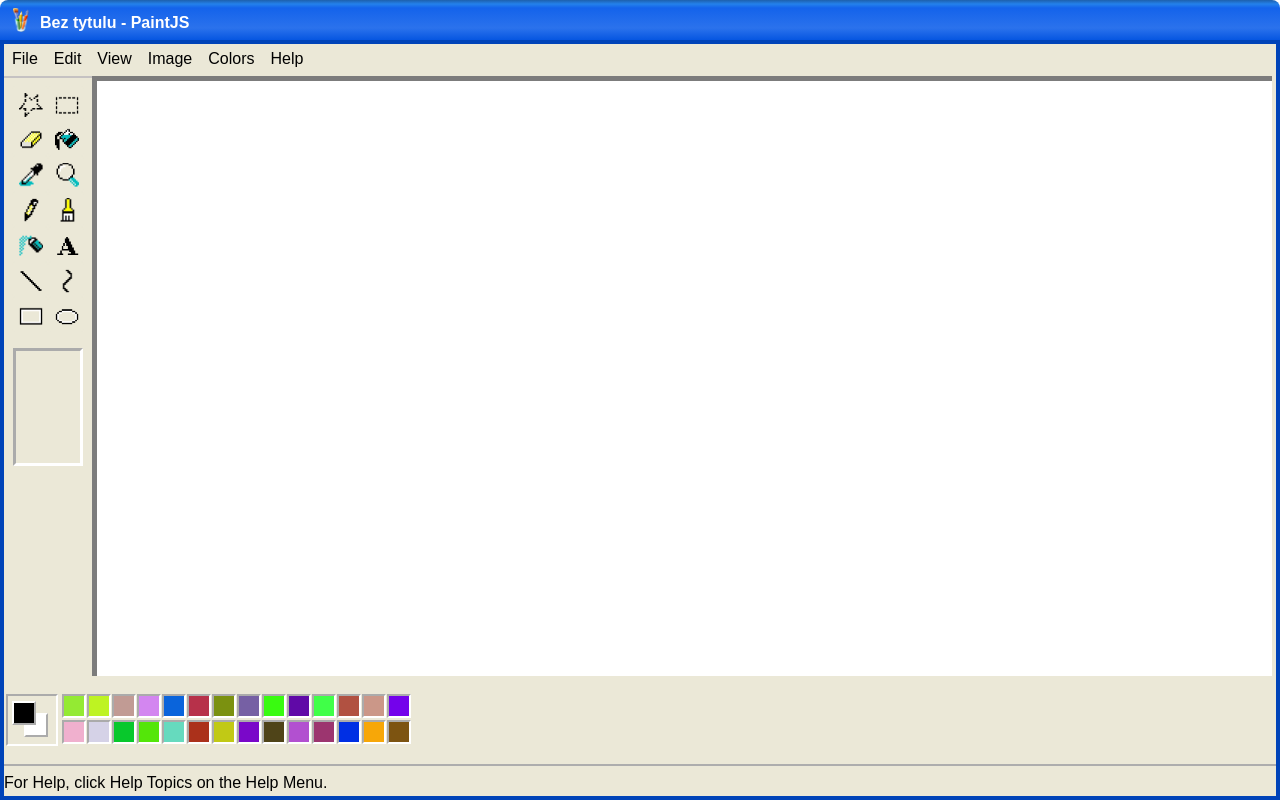
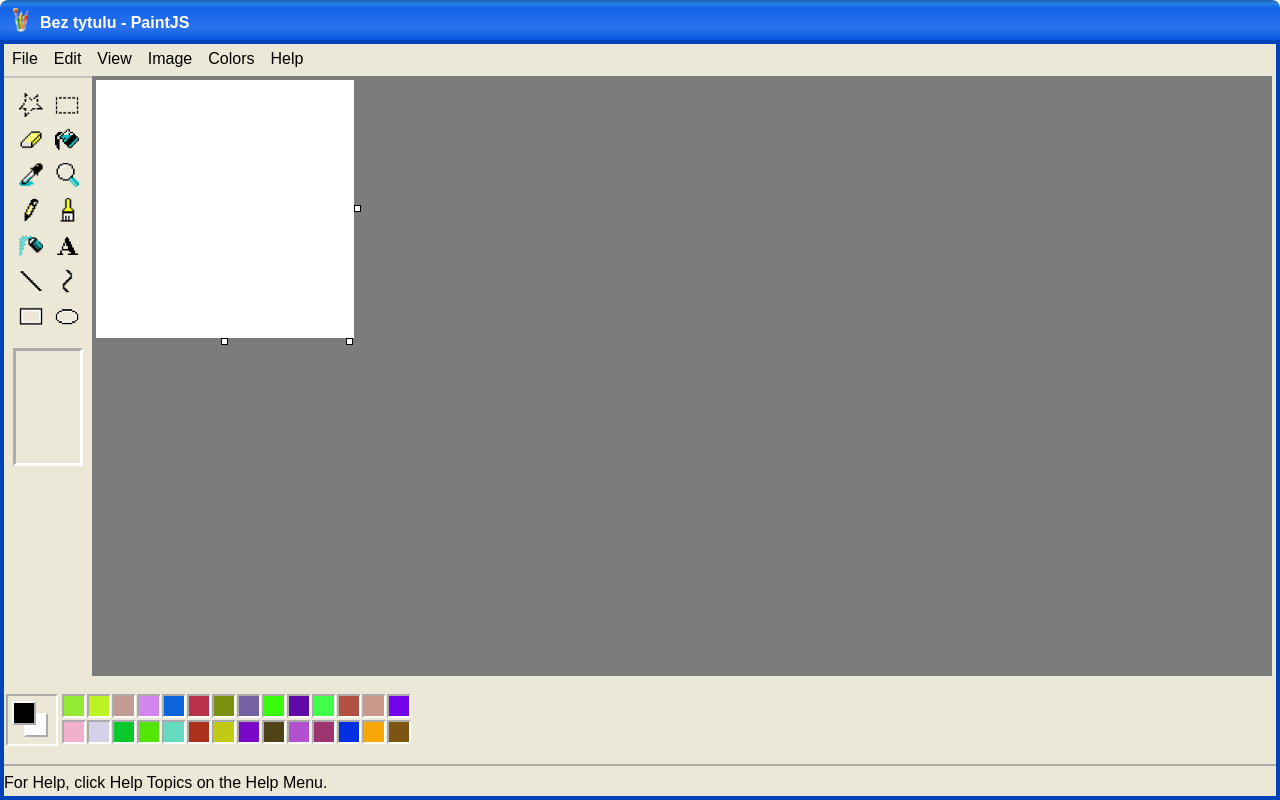
Before and after one commit to piotrfijol/paint-js, a React (Create React App) app: page / in a window 1280 px wide. Built offline with nearby package versions, Linux system fonts and the light colour scheme.

Commit message:
Made canvas resizable

```diff
--- a/src/components/Canvas.js
+++ b/src/components/Canvas.js
@@ -3,31 +3,113 @@
 export default function Canvas({selectedTool: tool}) {
 
     const [isDragging, setDrag] = useState(false);
+    const [offset, setOffset] = useState({x: null, y: null});
+    const [ctx, setCtx] = useState(null);
+    const [width, setWidth] = useState(250);
+    const [height, setHeight] = useState(250);
     let canvasRef = createRef();
-    let ctx = createRef();
+    let canvasWrapperRef = createRef();
 
     useEffect(() => {
       if(canvasRef.current) {
-        ctx.current = canvasRef.current.getContext("2d");
+        setCtx(canvasRef.current.getContext("2d"));
+
+        const el = canvasRef.current.getBoundingClientRect();
+        setOffset({
+          x: el.left,
+          y: el.top
+        });
       }
     }, []);
 
-    const handleClick = e => {
-      setDrag(!isDragging);
-      console.log(isDragging);
+    const handleCanvasMouseDown = e => {
+      setDrag(true);
+      ctx.beginPath();
+      ctx.moveTo(e.clientX - offset.x, e.clientY - offset.y);
     }
 
+    const handleCanvasMouseUp = e => {
+      setDrag(false);
+    }
+
+
     const handleMouseMove = e => {
-      console.log("tak")
-      if(ctx.current !== null && isDragging === true) {
-        ctx.current.fillStyle = "green";
-        ctx.current.fillRect(0, 0, 250, 250);
+      if(ctx !== null && isDragging === true) {
+        ctx.lineTo(e.clientX - offset.x, e.clientY - offset.y);
+        ctx.stroke();
       }
     }
 
+    const handleResize = (item, e) => {
+      if(item.contains("y-resize"))
+        setHeight(e.clientY-offset.y);
+      else if(item.contains("xy-resize")) {
+        setHeight(e.clientY-offset.y);
+        setWidth(e.clientX-offset.x);
+      } else if (item.contains("x-resize")) {
+        setWidth(e.clientX-offset.x);
+      }
+    }
+
+    let handler;
+
+    const startResizingY = e => {
+      e.preventDefault();
+      handler = handleResize.bind(null, e.target.classList);
+      window.addEventListener('mousemove', handler);
+      window.addEventListener('mouseup', finishResizing);
+    }
+
+    const startResizingX = e => {
+      e.preventDefault();
+      handler = handleResize.bind(null, e.target.classList);
+      window.addEventListener('mousemove', handler);
+      window.addEventListener('mouseup', finishResizing);
+    }
+
+    const startResizingXY = e => {
+      e.preventDefault();
+      handler = handleResize.bind(null, e.target.classList);
+      window.addEventListener('mousemove', handler);
+      window.addEventListener('mouseup', finishResizing);
+    }
+
+    const finishResizing = e => {
+      window.removeEventListener('mousemove', handler);
+      window.removeEventListener('mouseup', finishResizing);
+    }
+
     return (
-        <div className="canvas">
-          <canvas ref={canvasRef} onClick={handleClick} onMouseMove={handleMouseMove}></canvas>
+        <div className="canvas-container"  onMouseUp={handleCanvasMouseUp}   >
+          <div width={width} height={height} ref={canvasWrapperRef} className="canvas" >
+            <canvas width={width} height={height} ref={canvasRef}
+              onMouseDown={handleCanvasMouseDown}
+              onMouseMove={handleMouseMove}
+              onMouseOut={handleCanvasMouseUp}
+            />
+
+          <div className="y-resize resize"
+            style = {{
+              left: width/2,
+              top: height+8
+            }}
+            onMouseDown={startResizingY}
+          />
+          <div className="xy-resize resize"
+            style = {{
+              left: width,
+              top: height+8
+            }}
+            onMouseDown={startResizingXY}
+          />
+          <div className="x-resize resize"
+            style = {{
+              left: width+8,
+              top: height/2
+            }}
+            onMouseDown={startResizingX}
+          />
+          </div>
         </div>
     )
 }
--- a/src/styles/css/App.css
+++ b/src/styles/css/App.css
@@ -29,17 +29,36 @@
   margin: auto;
   margin-top: 1em;
 }
-.container .canvas {
-  flex: 1;
+.container .canvas-container {
   border-right: none;
   margin-right: 4px;
-  overflow: scroll;
+  overflow: auto;
+  flex: 1;
+  background-color: #7c7c7c;
 }
-.container .canvas canvas {
+.container .canvas-container canvas {
   background-color: #FFF;
-  border: 5px solid #7c7c7c;
-  width: 100%;
-  height: 100%;
+  border: 4px solid transparent;
+}
+.container .canvas-container .canvas {
+  position: relative;
+  border: 4px solid transparent;
+}
+.container .canvas-container .canvas .resize {
+  width: 5px;
+  height: 5px;
+  background-color: #FFF;
+  border: 1px solid #000;
+  position: absolute;
+}
+.container .canvas-container .canvas .y-resize {
+  cursor: s-resize;
+}
+.container .canvas-container .canvas .xy-resize {
+  cursor: se-resize;
+}
+.container .canvas-container .canvas .x-resize {
+  cursor: w-resize;
 }
 
 .bottom-section {
--- a/src/styles/scss/App.scss
+++ b/src/styles/scss/App.scss
@@ -37,22 +37,49 @@
         }
     }
 
-    .canvas {
-        flex: 1;
+    .canvas-container {
         border-right: none;
         margin-right: 4px;
-        overflow: scroll;
+        overflow: auto;
+        flex: 1;
+        background-color: rgb(124, 124, 124);
 
         canvas {
             background-color: #FFF;
-            border: 5px solid rgb(124, 124, 124);
-            width: 100%;
-            height: 100%;
+                border: 4px solid transparent;
+
+        }
+
+        .canvas {
+            position: relative;
+            border: 4px solid transparent;
+
+            .resize{
+                width: 5px;
+                height: 5px;
+                background-color: #FFF;
+                border: 1px solid #000;
+                position: absolute;
+            }
+
+            .y-resize {
+                cursor: s-resize;
+            }
+
+            .xy-resize{
+                cursor: se-resize;
+            }
+
+            .x-resize {
+                cursor: w-resize;
+            }
         }
 
     }
 
 }
+
+
 
 .bottom-section {
     height: 7.5em;
```
Also changed, not shown: 1 other file (tests, documents, lock files or other folders).
